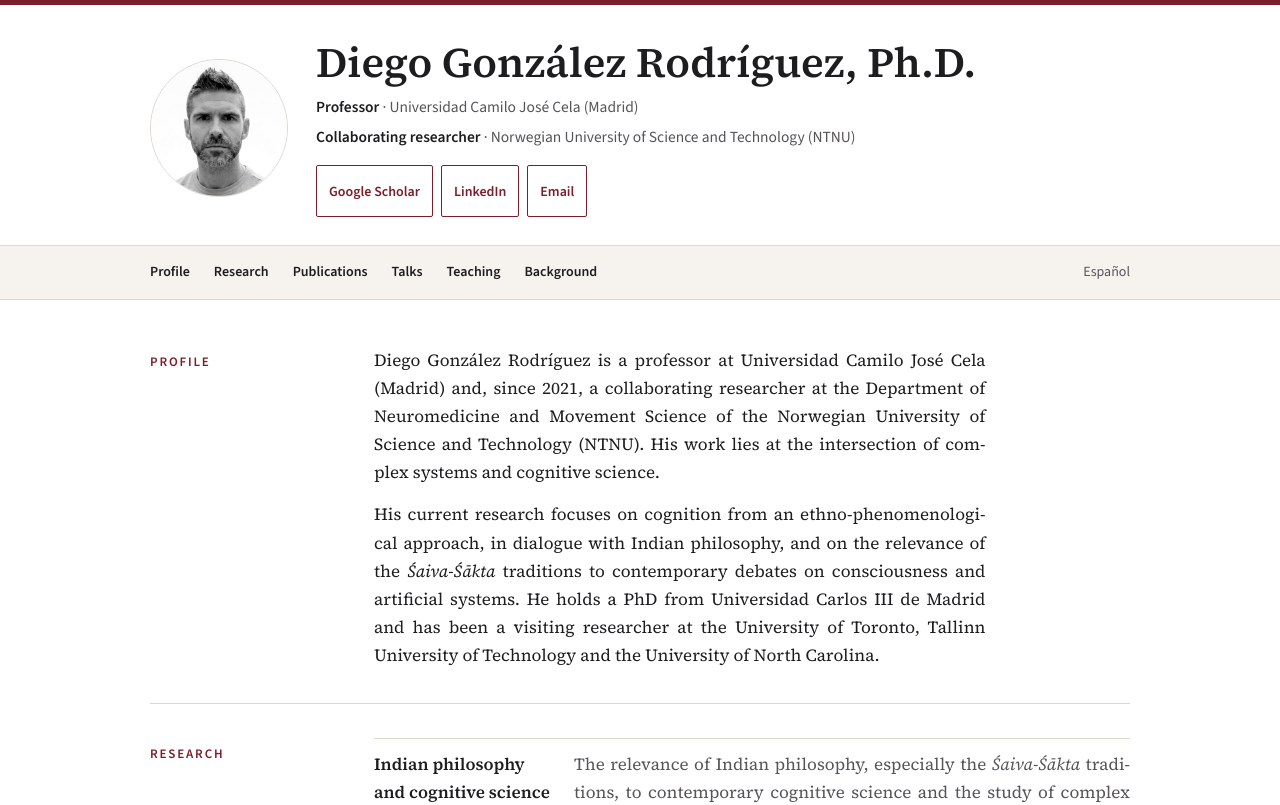
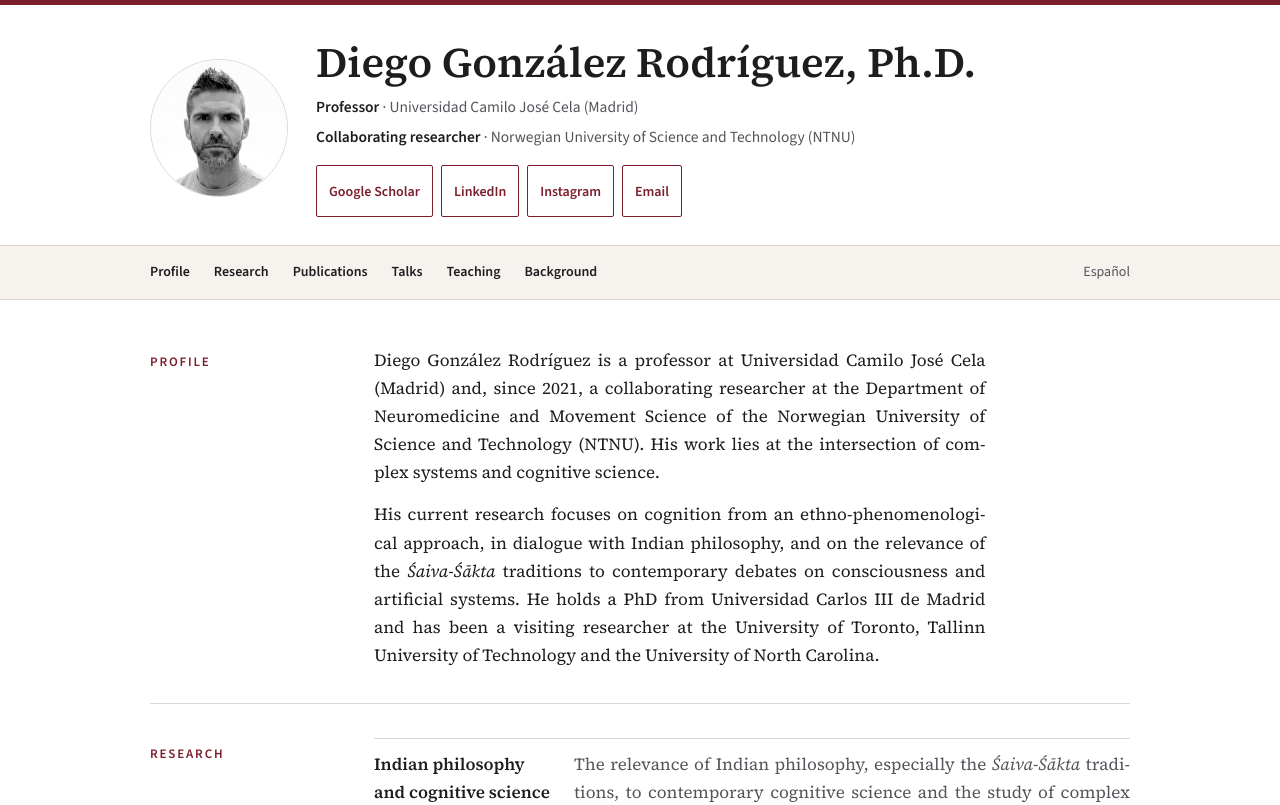
Before and after one commit to dgrmunch/dgrmunch.github.io, a plain HTML site: page en/index.html in a window 1280 px wide. Shown: the top 805 px of the page. Drawn offline with nearby package versions, Linux system fonts and the light colour scheme.

Commit message:
Add Instagram link to profile header
Co-Authored-By: Claude Opus 5.5 <noreply@anthropic.com>
Claude-Session: https://claude.ai/code/session_01EWVhVSdbJjcQw3Fs9noaTU

```diff
--- a/en/index.html
+++ b/en/index.html
@@ -69,7 +69,7 @@ footer .wrap{padding-block:22px;font-family:var(--sans);font-size:13.5px;color:v
     <div class="who">
     <h1>Diego González Rodríguez, Ph.D.</h1>
     <div class="role"><span><b>Professor</b> · Universidad Camilo José Cela (Madrid)</span><span><b>Collaborating researcher</b> · Norwegian University of Science and Technology (NTNU)</span></div>
-    <div class="links"><a href="https://scholar.google.com/citations?user=7DydhV0AAAAJ">Google Scholar</a><a href="https://es.linkedin.com/in/diegogonzalezphd">LinkedIn</a><a href="mailto:diego.gonzalez2@ucjc.edu">Email</a></div>
+    <div class="links"><a href="https://scholar.google.com/citations?user=7DydhV0AAAAJ">Google Scholar</a><a href="https://es.linkedin.com/in/diegogonzalezphd">LinkedIn</a><a href="https://www.instagram.com/diego.gonzalez.phd/">Instagram</a><a href="mailto:diego.gonzalez2@ucjc.edu">Email</a></div>
     </div>
   </div>
 </header>
```
Also changed, not shown: index.html (+1 -1 lines).
